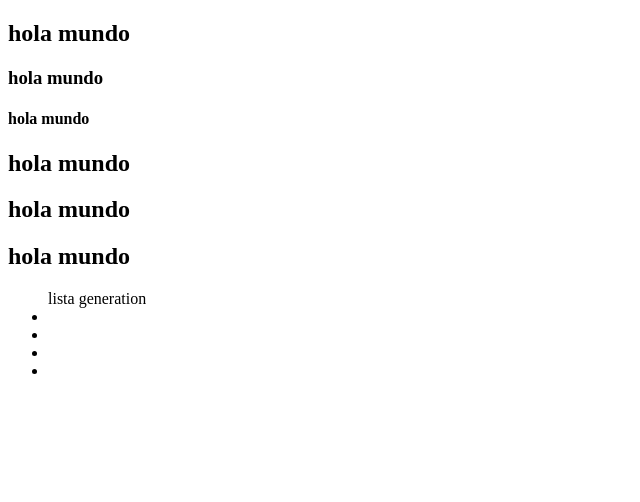
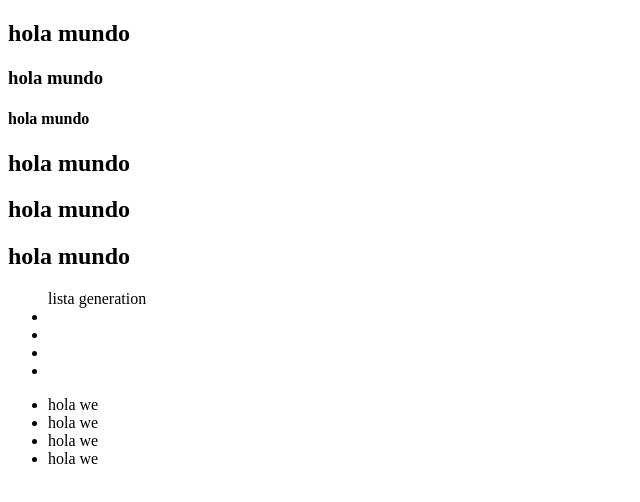
Before and after one commit to a-sepulveda-r/vs-shortcuts, a plain HTML site: page index.html in a window 1280 px wide. Shown: the whole page, without its empty margins (0-640 px from the left). Drawn offline with Linux system fonts and the light colour scheme.

Commit message:
commitge

```diff
--- a/app.js
+++ b/app.js
@@ -15,3 +15,4 @@ console.log("pizzero: ya toma we 😑: 🍕🍕🍕");
 // ctr→	console.trace(object)
 // cwa→	console.warn
 // cin→	console.info
+console.error("esto es un error");
--- a/index.html
+++ b/index.html
@@ -63,17 +63,26 @@
     <!-- .holaWe crea una clase en un div clase  #holawe crea un id en un div -->
     <!-- p.aver crea una clase en un p,  p# crea un id en un # -->
     <!-- sect.contenedorImagenes>(div.imagenes>img)*3  agrupacion y clases-->
+
+    <nav class="navegacion">
+        <ul class="listadesordenada">
+            <li class="lista">hola we</li>
+            <li class="lista">hola we</li>
+            <li class="lista">hola we</li>
+            <li class="lista">hola we</li>
+        </ul>
+    </nav>
     <script src="app.js"></script>
 </body>
 
 
 </html>
 
-<!-- Lorem Ipsum falta poco para navidad :o is simply dummy text of the printing and typesetting industry.
-     Lorem Ipsum has falta poco para navidad :o been the industry's standard dummy text ever since the 1500s,
-      when an unknown falta poco para navidad :o took a galley of type and scrambled it to make a type
-      specimen book. It has survived falta poco para navidad :o not only five centuries, but also the leap into
+<!-- Lorem Ipsum GENERATION :o is simply dummy text of the printing and typesetting industry.
+     Lorem Ipsum has GENERATION :o been the industry's standard dummy text ever since the 1500s,
+      when an unknown GENERATION :o took a galley of type and scrambled it to make a type
+      specimen book. It has survived GENERATION :o not only five centuries, but also the leap into
       electronic typesetting, remaining essentially unchanged. It was popularised in
-      the 1960s with the release of Letraset sheets falta poco para navidad :o containing Lorem Ipsum passages,
+      the 1960s with the release of Letraset sheets GENERATION :o containing Lorem Ipsum passages,
       and more recently with desktop publishing software like Aldus PageMaker including
       versions of Lorem Ipsum. -->
```
